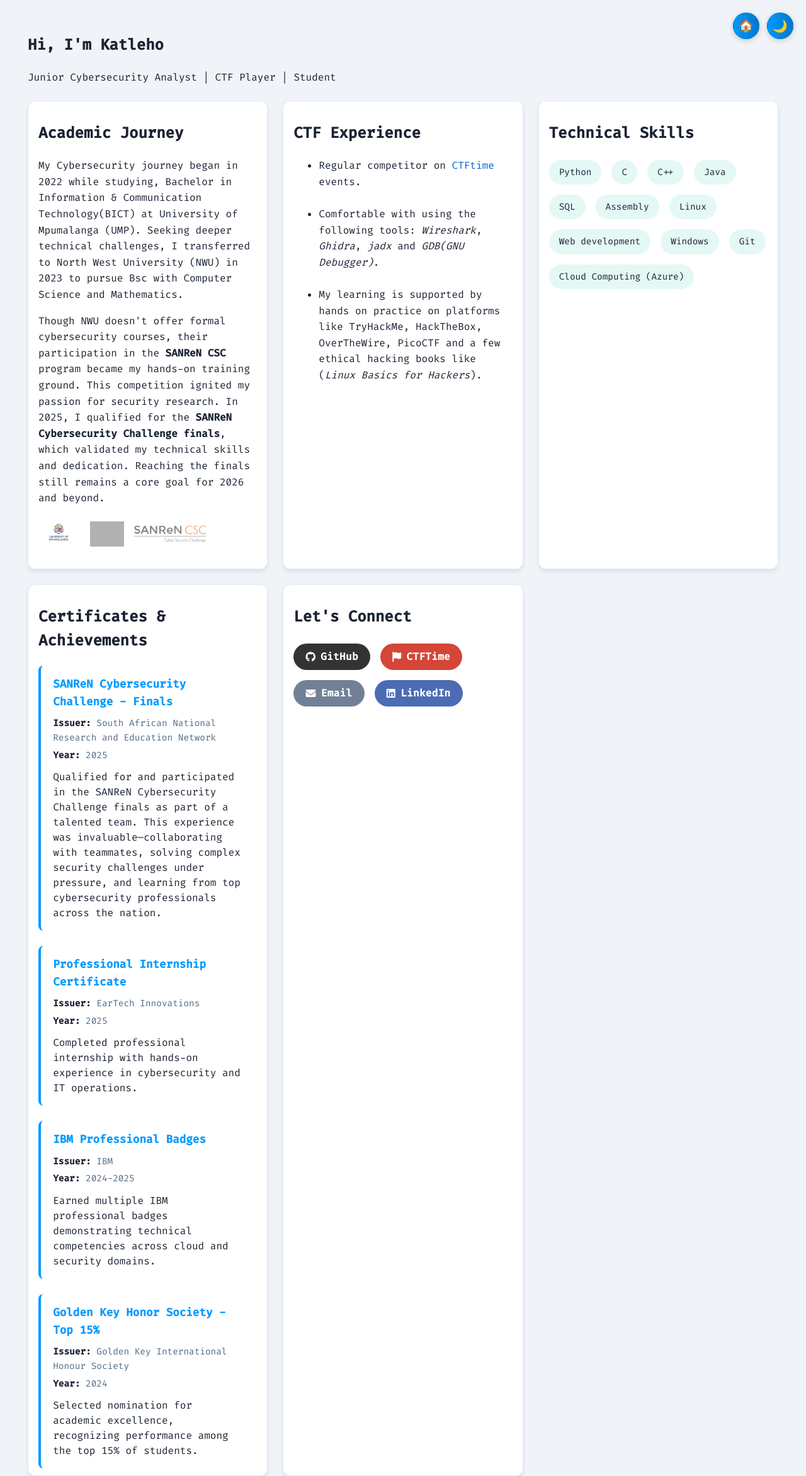
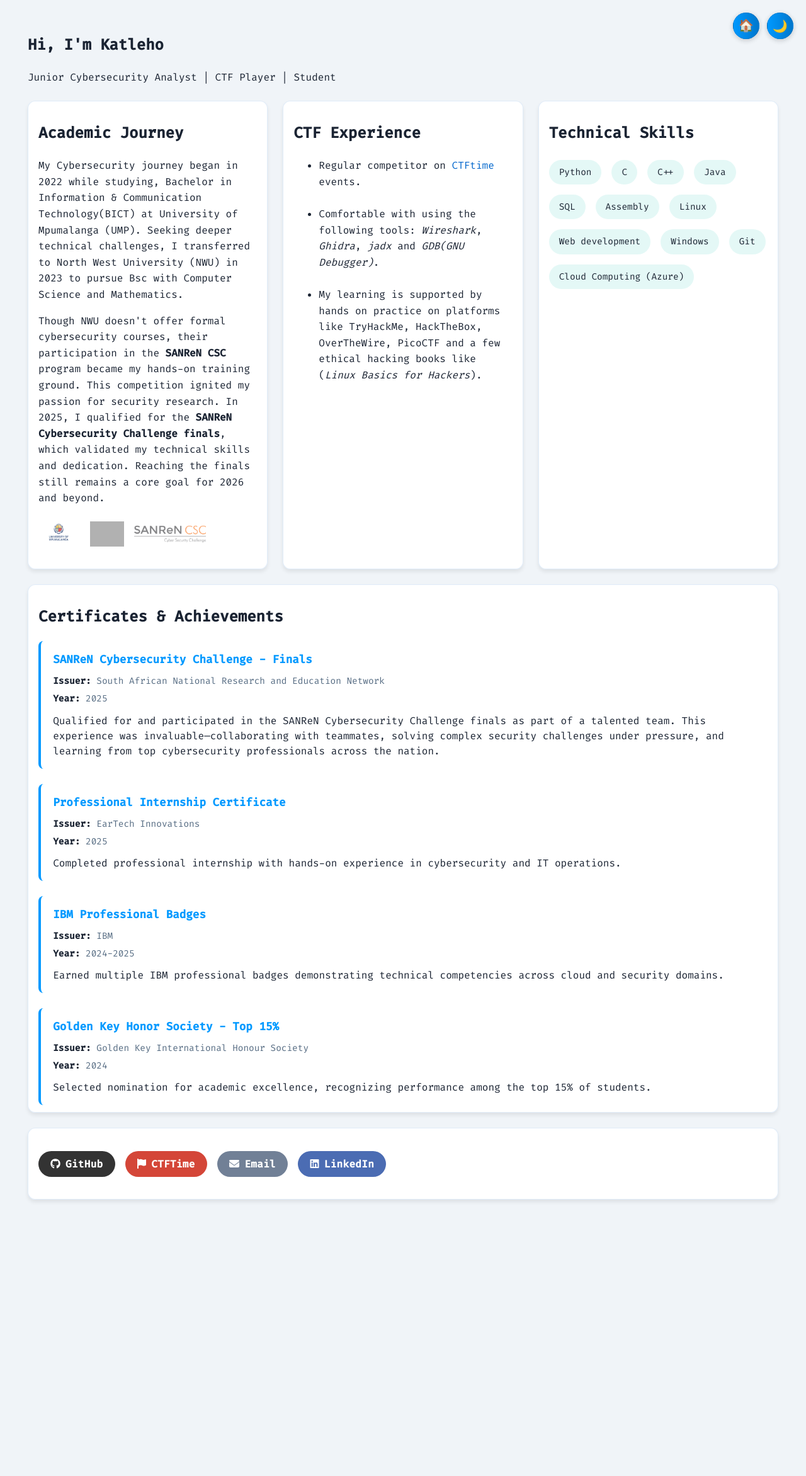
Before and after one commit to PathogenicKatt/PathogenicKatt.github.io, a Jekyll site: the page built from about.md, in a window 1280 px wide. Shown: the whole page at 63% size. Built offline with Jekyll 4.4.1, drawn with Linux system fonts in a browser that asks for light colours; grey boxes are pictures that could not be loaded.

Commit message:
Update about-me

```diff
--- a/about.md
+++ b/about.md
@@ -49,7 +49,7 @@ custom_css: true
         <span>Cloud Computing (Azure)</span>
       </div>
     </section>
-    <section class="about-card">
+    <section class="about-card certificates-card">
       <h2>Certificates & Achievements</h2>
       <div class="certificates-list">
         <div class="certificate-item">
@@ -79,7 +79,6 @@ custom_css: true
       </div>
     </section>
     <section class="about-card connect">
-      <h2>Let's Connect</h2>
       <div class="social-links">
         <a href="https://github.com/PathogenicKatt" class="social-link github" target="_blank" rel="noopener noreferrer">
           <i class="fab fa-github"></i> GitHub
--- a/assets/css/custom.css
+++ b/assets/css/custom.css
@@ -916,6 +916,14 @@ body[data-page="christ"] .top-nav-container .theme-button:hover {
 /* ========================================
    CERTIFICATES STYLES
    ======================================== */
+.certificates-card {
+  grid-column: 1 / -1;
+}
+
+.connect {
+  grid-column: 1 / -1;
+}
+
 .certificates-list {
   display: flex;
   flex-direction: column;
```
